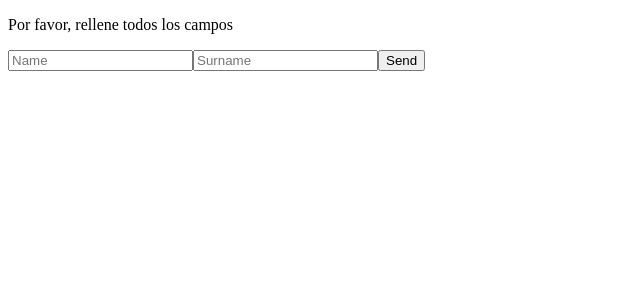
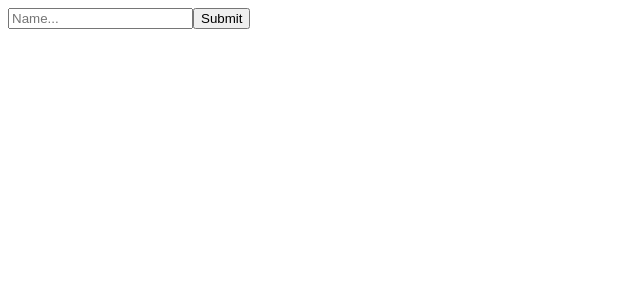
Before and after one commit to elisagc/sass, a React (Create React App) app: page / in a window 1280 px wide. Shown: the top 300 px of the page, without its empty margins (0-640 px from the left). Built offline with nearby package versions, Linux system fonts and the light colour scheme; the HTML template or start-up script is replaced by a standard one.

Commit message:
todolist

```diff
--- a/src/App.tsx
+++ b/src/App.tsx
@@ -1,10 +1,10 @@
 import React from "react";
-import Form1 from "./Forms/Form1";
+import Todo from "./Forms/Todo";
 
 const App: React.FC = () => {
   return (
     <div className="section">
-      <Form1 />
+      <Todo />
     </div>
   );
 };
--- /dev/null
+++ b/src/Forms/Todo.tsx
@@ -0,0 +1,59 @@
+import React from "react";
+
+class Todo extends React.Component<{}, IState> {
+  constructor(props: {}) {
+    super(props);
+
+    this.state = {
+      currentTask: "",
+      tasks: []
+    };
+  }
+
+  submitFormHandler = (event: React.FormEvent<HTMLFormElement>): void => {
+    event.preventDefault();
+
+    if (this.state.currentTask !== "") {
+      this.setState({
+        currentTask: "",
+        tasks: [...this.state.tasks, this.state.currentTask]
+      });
+    }
+  };
+
+  renderTask(): JSX.Element[] {
+    return this.state.tasks.map((task: string, index: number) => {
+      console.log(task);
+      return <div key={index}>{task}</div>;
+    });
+  }
+
+  render(): JSX.Element {
+    return (
+      <div className="App">
+        <form onSubmit={e => this.submitFormHandler(e)}>
+          <div>
+            <input
+              type="text"
+              name="name"
+              placeholder="Name..."
+              value={this.state.currentTask}
+              onChange={e => this.setState({ currentTask: e.target.value })}
+            />
+
+            <input type="submit" />
+
+            <div>{this.renderTask()} </div>
+          </div>
+        </form>
+      </div>
+    );
+  }
+}
+
+interface IState {
+  currentTask: string;
+  tasks: Array<string>;
+}
+
+export default Todo;
```
